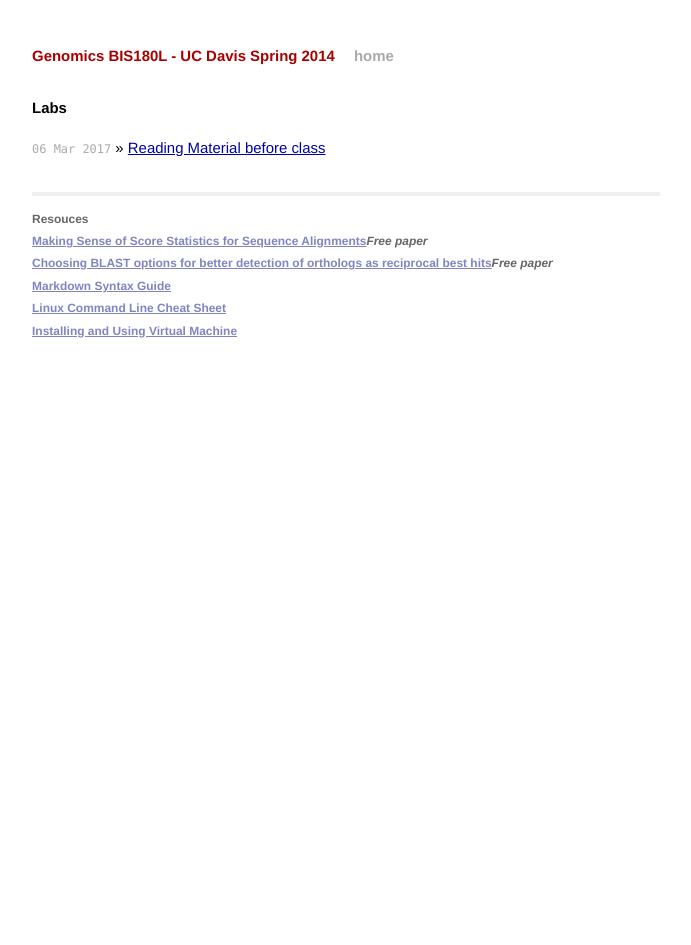
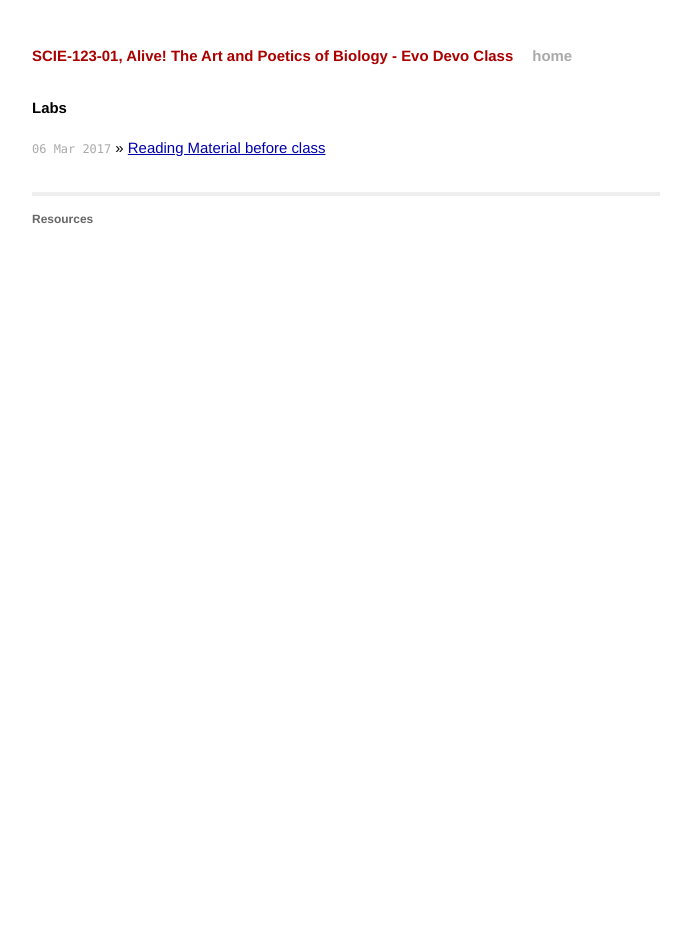
Before and after one commit to guillaumelobet/evoDevoClass, a Jekyll site: the page built from index.html, in a window 1280 px wide. Shown: the whole page, without its empty margins (294-985 px from the left). Built offline with Jekyll 4.4.1, drawn with Linux system fonts in a browser that asks for light colours; Markdown is read by kramdown in place of the engine named in the settings.

Commit message:
changed to Art class

```diff
--- a/_layouts/default.html
+++ b/_layouts/default.html
@@ -17,7 +17,7 @@
 
         <div class="site">
           <div class="header">
-            <h1 class="title"><a href="{{ site.baseurl }}/">Genomics BIS180L - UC Davis Spring 2014</a></h1>
+            <h1 class="title"><a href="{{ site.baseurl }}/">SCIE-123-01, Alive! The Art and Poetics of Biology -  Evo Devo Class</a></h1>
             <a class="extra" href="{{ site.baseurl }}/">home</a>
           </div>
 
@@ -26,12 +26,8 @@
           <div class="footer">
             <div class="contact">
               <p>
-                <b>Resouces<br />
-                <a href = "http://citeseerx.ist.psu.edu/viewdoc/download?doi=10.1.1.105.1941&rep=rep1&type=pdf"> Making Sense of Score Statistics for Sequence Alignments</a><i>Free paper</i><br />
-                <a href = "http://bioinformatics.oxfordjournals.org/content/24/3/319.full.pdf+html"> Choosing BLAST options for better detection of orthologs as reciprocal best hits</a><i>Free paper</i><br />
-                <a href = "http://daringfireball.net/projects/markdown/syntax">Markdown Syntax Guide</a><br />
-                <a href = "http://www.cheatography.com/davechild/cheat-sheets/linux-command-line/"> Linux Command Line Cheat Sheet</a><br />
-                <a href="{{ site.baseurl }}/docs/virtualMachine.html">Installing and Using Virtual Machine</a>
+                <b>Resources<br />
+
 
               </p>
             </div>
```
Also changed, not shown: 8 other files.
